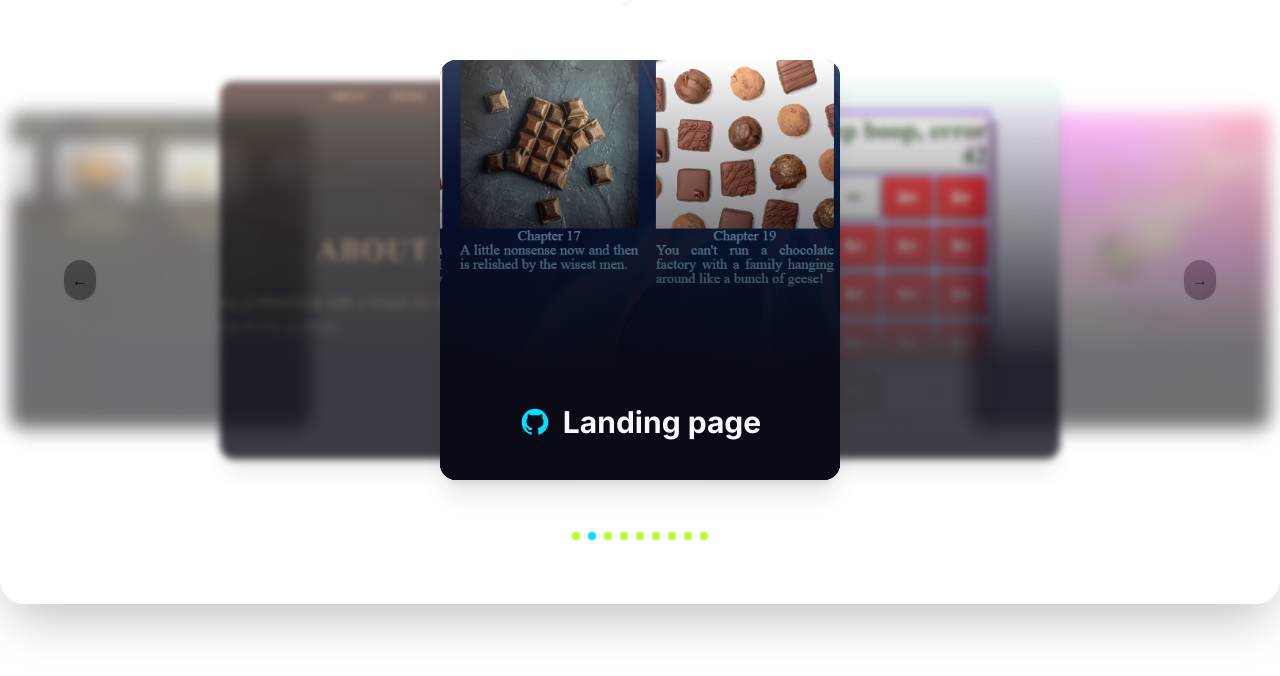
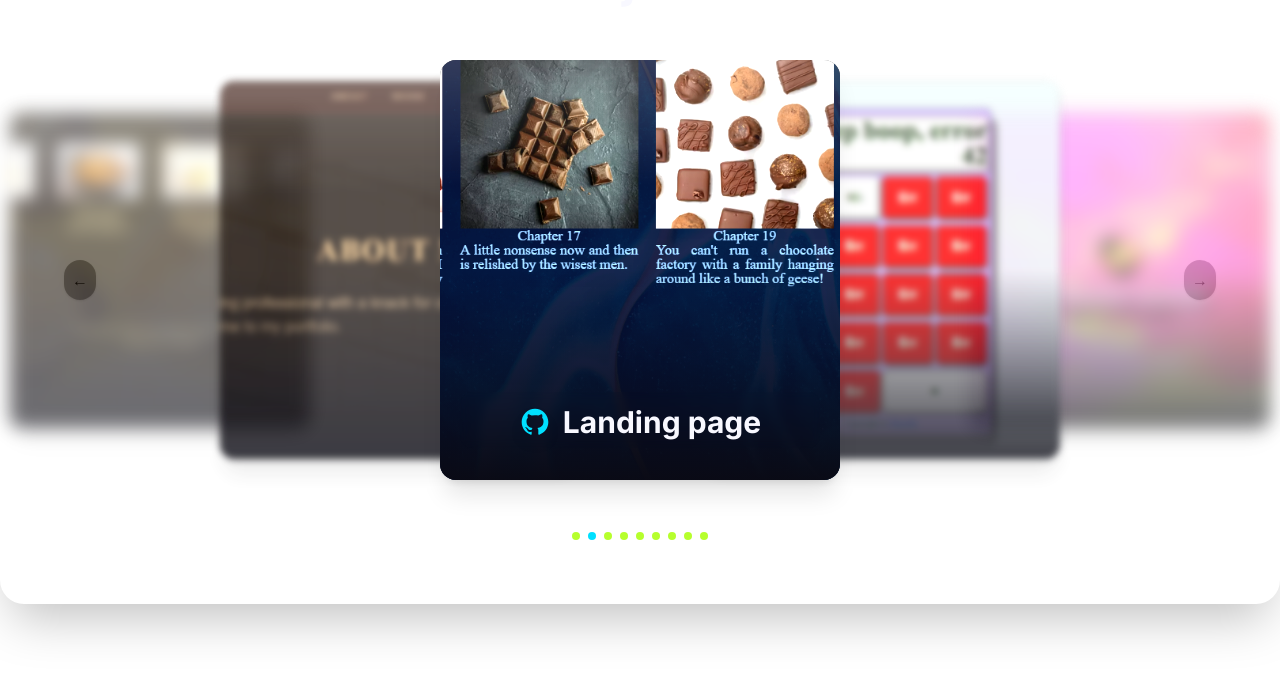
Before and after one commit to sdooodly/sdooodly.github.io, a React (Create React App) app: page / in a window 1280 px wide. Shown: the part 1158-1834 px from the top of the page. Built offline with nearby package versions, Linux system fonts and the light colour scheme.

Commit message:
fix projects gradient

```diff
--- a/src/components/ProjectsSection.js
+++ b/src/components/ProjectsSection.js
@@ -193,7 +193,7 @@ const ProjectsSection = () => {
                   }} />
                   {/* 2. Stronger dark gradient at bottom for text readability */}
                   <div className="absolute inset-0 pointer-events-none" style={{
-                    background: 'linear-gradient(to bottom, rgba(10,10,20,0.0) 0%, rgba(10,10,20,0.97) 75%)'
+                    background: 'linear-gradient(to bottom, rgba(10,10,20,0.0) 50%, rgba(10,10,20,0.97) 100%)'
                   }} />
                   {/* Title and GitHub icon at bottom */}
                   <div
```
